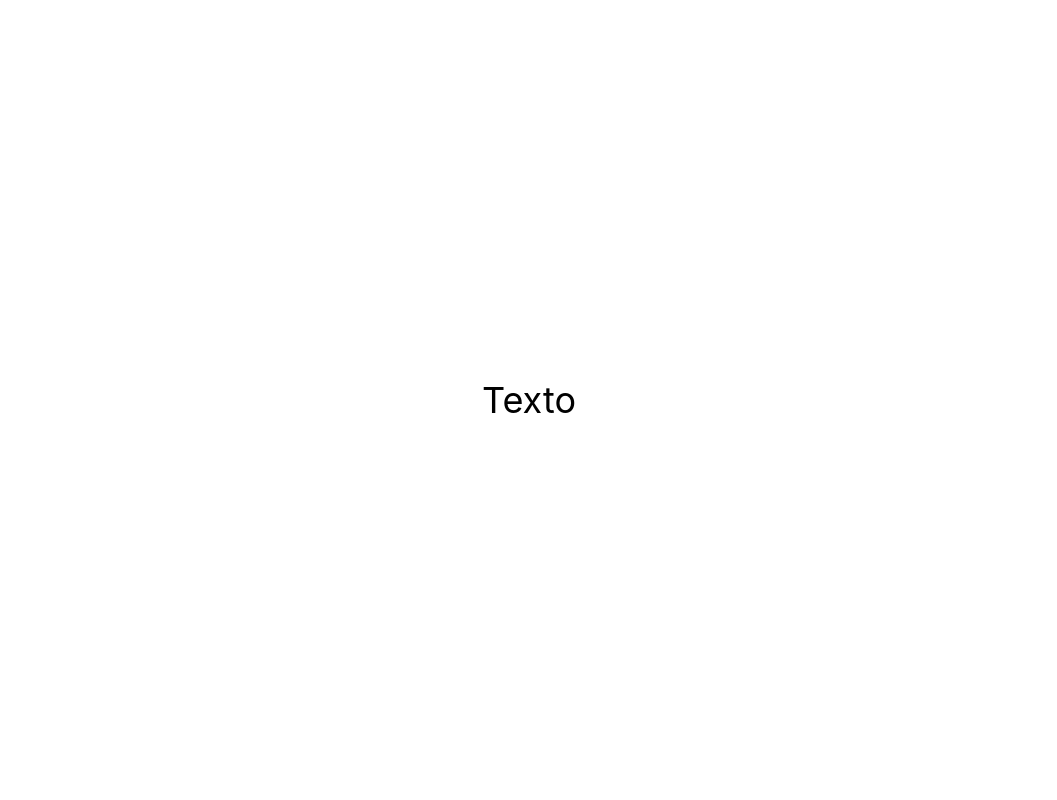
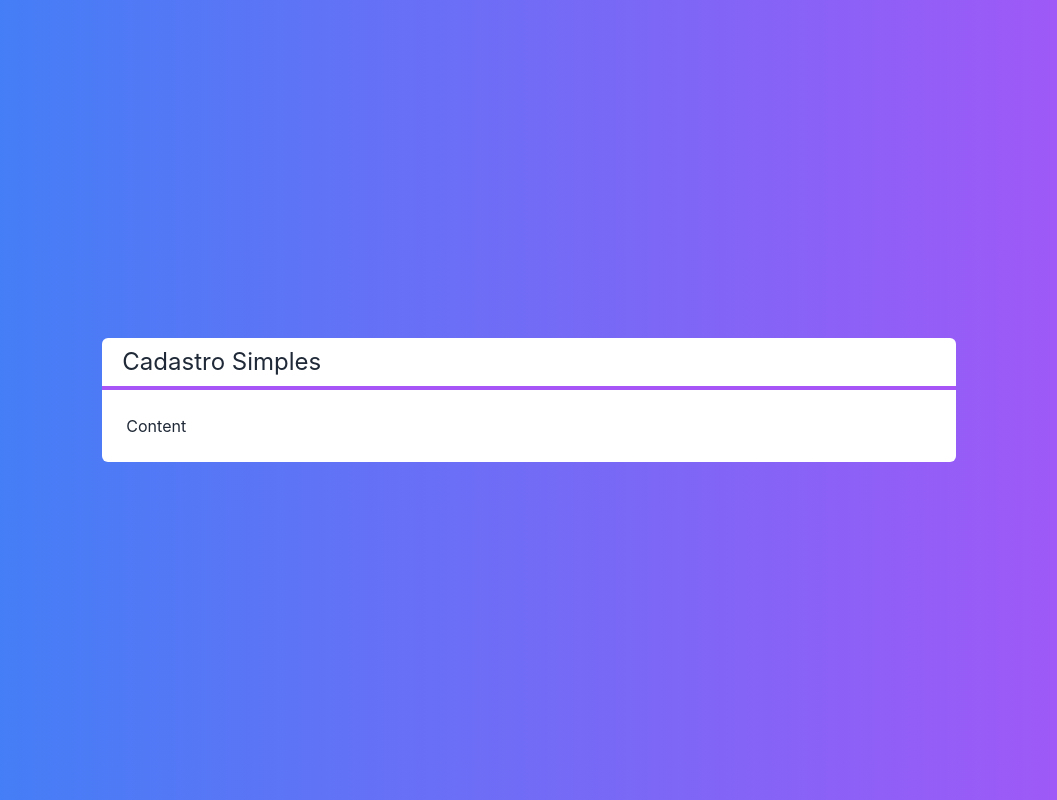
Before and after one commit to VitorHugoTeixeira/nextCrud, a Next.js app: page / in a window 1280 px wide. Shown: the whole page, without its empty margins (111-1168 px from the left). Built offline with nearby package versions, Linux system fonts and the light colour scheme.

Commit message:
Added Layout and Title components

```diff
--- /dev/null
+++ b/src/components/Layout.tsx
@@ -0,0 +1,22 @@
+import Title from "./Title";
+
+
+interface LayoutProps{
+    title: string,
+    children: any
+}
+
+
+export default function Layout(props: LayoutProps) {
+    return (
+        <div className={`
+            flex flex-col w-2/3 bg-white text-gray-800 rounded-md
+        `}>
+            <Title>{props.title}</Title>
+            <div className="p-6">
+                {props.children}
+            </div>
+
+        </div>
+    )
+}
--- /dev/null
+++ b/src/components/Title.tsx
@@ -0,0 +1,10 @@
+export default function Title(props) {
+    return (
+        <div className=" flex flex-col justify-center ">
+            <h1 className="px-5 py-2 text-2xl">
+                {props.children}
+            </h1>
+            <hr className="border-2 border-purple-500" />
+        </div>
+    )
+}
--- a/src/pages/index.tsx
+++ b/src/pages/index.tsx
@@ -1,10 +1,15 @@
 import Head from 'next/head'
 import Image from 'next/image'
+import Layout from '../components/Layout'
 
 export default function Home() {
   return (
-    <div className="flex h-screen justify-center items-center">
-      <span className='text-4xl'>Texto</span>
+    <div className={`
+    flex justify-center items-center h-screen bg-gradient-to-r
+    from-blue-500   to-purple-500 text-white`}>
+
+    <Layout title='Cadastro Simples'><span>Content</span></Layout>
+
     </div>
   )
 }
```
